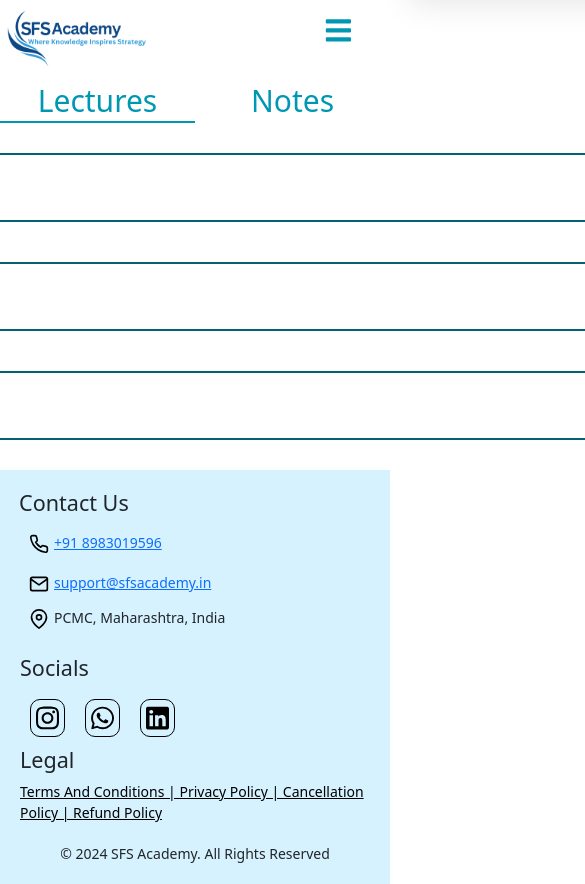
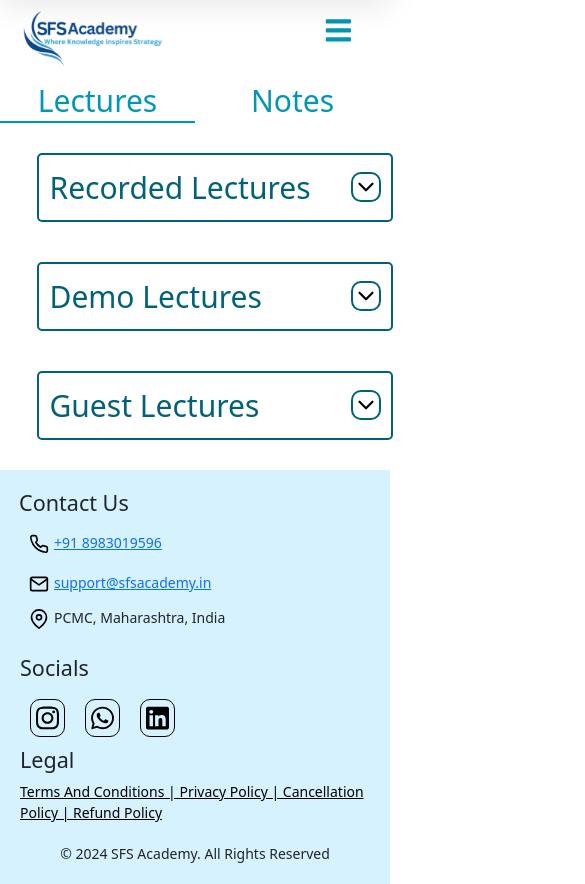
Before and after one commit to Yogi2404/sfs_academy, a React (Create React App) app: page /resources in a window 390 px wide. Shown: the top 884 px of the page, 585 px wide, since content can reach past the window. Built offline with nearby package versions, Linux system fonts and the light colour scheme.

Commit message:
mobileresources

```diff
--- a/src/Assets/css/Lectures.css
+++ b/src/Assets/css/Lectures.css
@@ -39,7 +39,7 @@
     font-weight: 500;
     font-size: 30px;
     color: #006274;
-    width: 1300px;
+    width: 100%;
     position: relative; /* Add relative positioning */
 }
 
--- a/src/Assets/css/NavStyle.css
+++ b/src/Assets/css/NavStyle.css
@@ -9,7 +9,6 @@
     justify-content: flex-end;
     justify-items: flex-end;
     align-items: center;
-    margin-left: 410px;
 }
 
 header img{
@@ -19,9 +18,10 @@
 header{
     display: flex;
     align-items: center;
-    justify-content: space-around;
+    justify-content: space-between;
     height: auto;
-    padding: 0 0rem;
+    padding: 0 1rem;
+    width: 100%;
     background-color: transparent;
 }
 
@@ -57,7 +57,7 @@
     background-color: transparent;
     cursor: pointer;
     outline: none;
-    visibility: hidden;
+    display: none;
     opacity: 0;
     font-size: 1.8rem;
 }
@@ -94,7 +94,7 @@
     }
 
     header .nav-btn{
-        visibility: visible;
+        display: block;
         opacity: 1;
     }
 
@@ -146,6 +146,5 @@
         justify-content: flex-end;
         justify-items: flex-end;
         align-items: center;
-        margin-left: 500px;
     }
 }
--- a/src/Components/utilities/NavbarItems.js
+++ b/src/Components/utilities/NavbarItems.js
@@ -14,7 +14,6 @@
   }
 
   const handleGotoLogin = () => {
-    // Use the history object to navigate to another page
     navigate('/register');
   };
 
```
